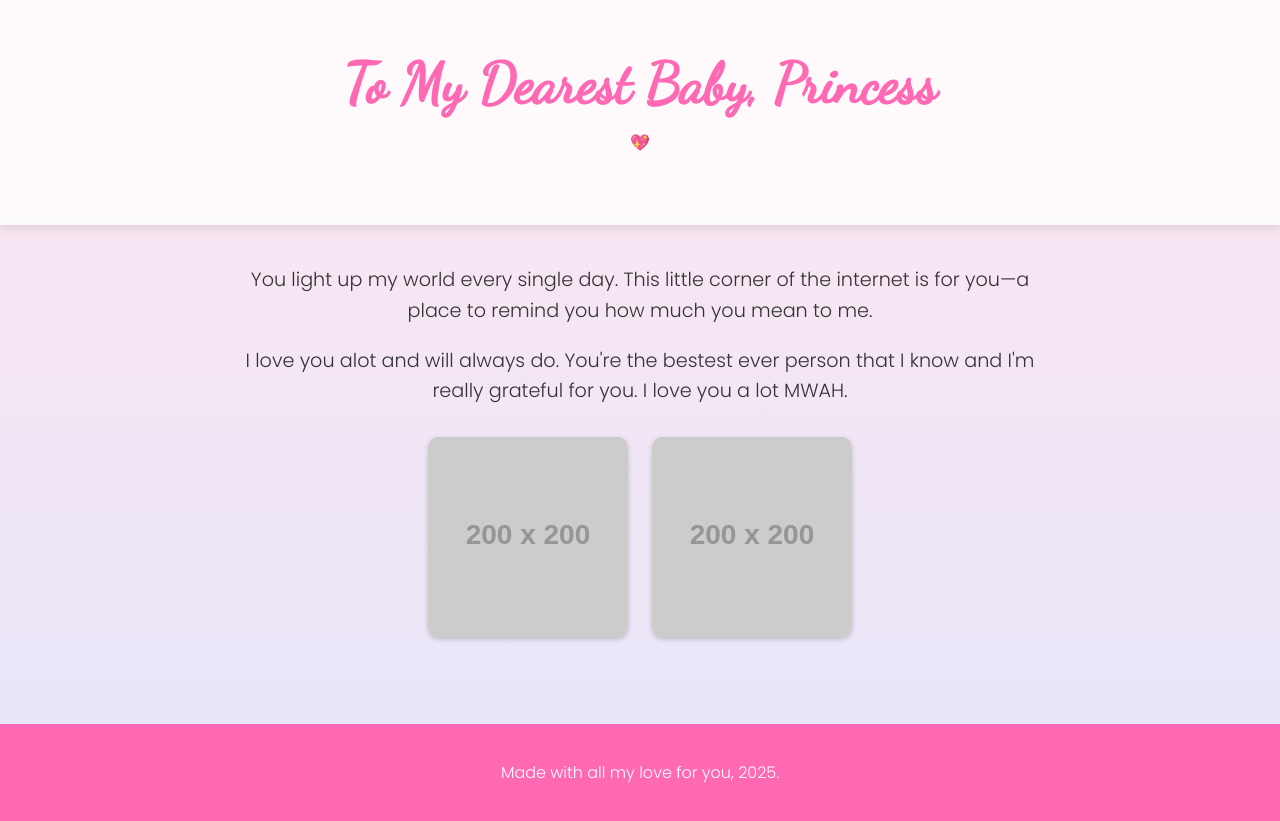
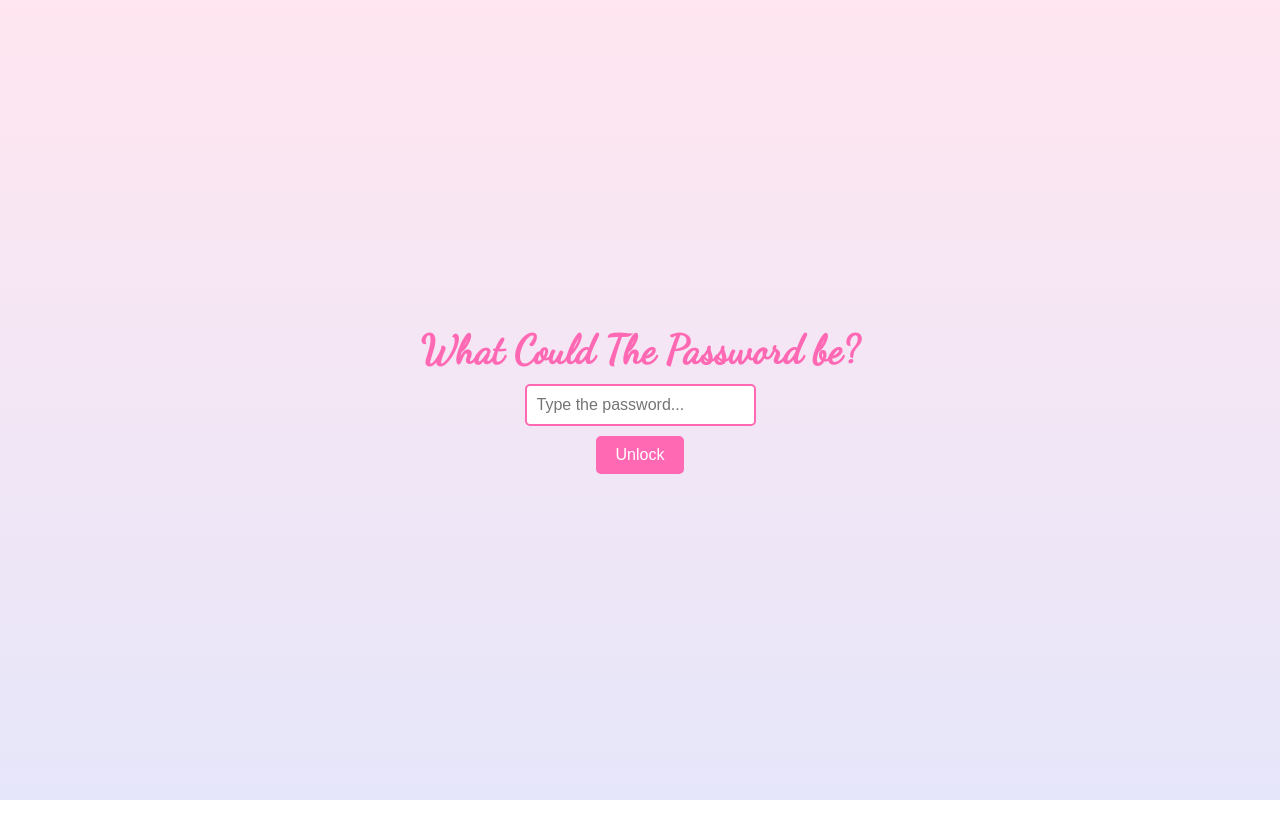
Before and after one commit to leeloveslaufeyy/ilovejijialot, a plain HTML site: page index.html in a window 1280 px wide. After the commit the page ends 800 px from the top, so only its background shows below. Drawn offline with Linux system fonts and the light colour scheme; placeholder pictures from the web are drawn by us.

Commit message:
Update index.html

```diff
--- a/index.html
+++ b/index.html
@@ -13,6 +13,45 @@
       color: #333;
       text-align: center;
       overflow-x: hidden;
+    }
+    #content {
+      display: none; /* Hidden until correct password is entered */
+    }
+    #password-screen {
+      display: flex;
+      flex-direction: column;
+      align-items: center;
+      justify-content: center;
+      height: 100vh;
+      background: linear-gradient(to bottom, #ffe6f0, #e6e6fa);
+    }
+    #password-screen h1 {
+      font-family: 'Dancing Script', cursive;
+      font-size: 2.5em;
+      color: #ff69b4;
+    }
+    #password-screen input {
+      padding: 10px;
+      font-size: 1em;
+      margin: 10px;
+      border: 2px solid #ff69b4;
+      border-radius: 5px;
+    }
+    #password-screen button {
+      padding: 10px 20px;
+      font-size: 1em;
+      background: #ff69b4;
+      color: white;
+      border: none;
+      border-radius: 5px;
+      cursor: pointer;
+    }
+    #password-screen button:hover {
+      background: #ff85c2;
+    }
+    #password-screen p {
+      color: #ff0000;
+      display: none;
     }
     header {
       padding: 50px;
@@ -58,6 +97,13 @@
   </style>
 </head>
 <body>
+  <div id="password-screen">
+    <h1>What Could The Password be?</h1>
+    <input type="password" id="password-input" placeholder="Type the password...">
+    <button onclick="checkPassword()">Unlock</button>
+    <p id="error-message">Oops, wrong password! Try again baby hehe bobo.</p>
+  </div>
+  <div id="content">
     <header>
       <h1>To My Dearest Baby, Princess</h1>
       <p class="heart">💖</p>
@@ -65,16 +111,34 @@
     <div class="container">
       <div class="message">
         <p>You light up my world every single day. This little corner of the internet is for you—a place to remind you how much you mean to me.</p>
-      <p>I love you alot and will always do. You're the bestest ever person that I know and I'm really grateful for you. I love you a lot MWAH.</p>
+        <p>I love you a LOT and will always do. You're the bestest ever person that I know and I'm really grateful for you. I love you so much MWAH.</p>
       </div>
       <div class="gallery">
-      <!-- Add your photos here; replace URLs with your images -->
-      <img src="https://via.placeholder.com/200?text=Us" alt="Our Memory">
-      <img src="https://via.placeholder.com/200?text=You" alt="Another Memory">
+        <img src="https://https://imgur.com/a/Q5AvE6o" alt="Picture Naten">
+        <img src="https://imgur.com/a/lxc0tUm" alt="Isa Pa HEHEHEHE">
       </div>
     </div>
     <footer>
       <p>Made with all my love for you, 2025.</p>
     </footer>
+  </div>
+  <script>
+    function checkPassword() {
+      const password = "jilleean"; // Change this to your desired password
+      const input = document.getElementById("password-input").value;
+      if (input === password) {
+        document.getElementById("password-screen").style.display = "none";
+        document.getElementById("content").style.display = "block";
+      } else {
+        document.getElementById("error-message").style.display = "block";
+      }
+    }
+    // Allow pressing Enter to submit password
+    document.getElementById("password-input").addEventListener("keypress", function(event) {
+      if (event.key === "Enter") {
+        checkPassword();
+      }
+    });
+  </script>
 </body>
 </html>
```
Lines whose indentation alone changed are shown as unchanged.
